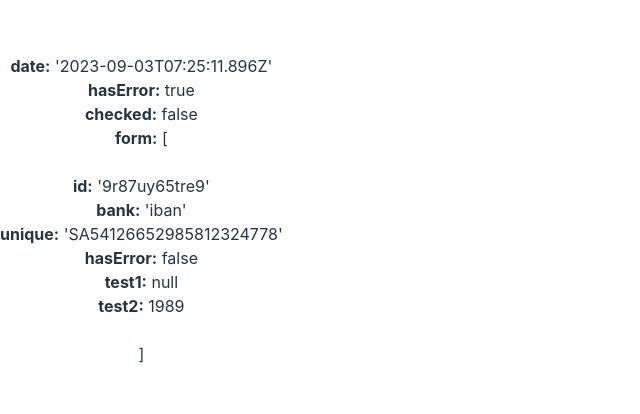
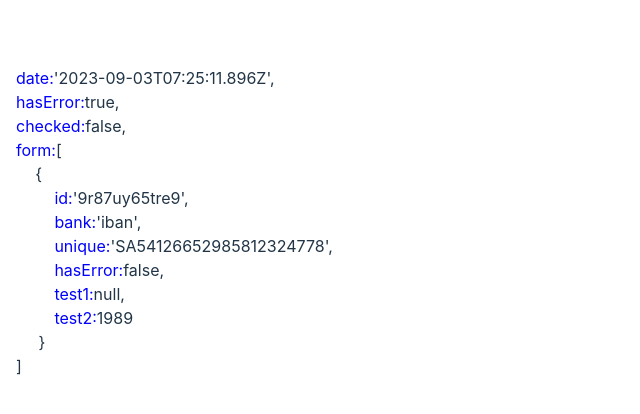
Before and after one commit to Dave86dev/jsonsurferTS, a React (Vite) app: page / in a window 1280 px wide. Shown: the part 190-604 px from the top of the page, without its empty margins (0-640 px from the left). Built offline with nearby package versions, Linux system fonts and the light colour scheme.

Commit message:
feat: keys clickable in style

```diff
--- a/src/App.css
+++ b/src/App.css
@@ -1,42 +1,17 @@
-#root {
-  max-width: 1280px;
+body {
   margin: 0;
   padding: 0;
-  text-align: center;
+
+  height: 100vh;
+  width: 100vw;
+
+  display: flex;
+  justify-content: flex-start;
+  align-items: flex-start;
 }
 
-.logo {
-  height: 6em;
-  padding: 1.5em;
-  will-change: filter;
-  transition: filter 300ms;
+.mainContainer {
+  display: flex;
+  flex-direction: column;
+  margin-left: 1em;
 }
-.logo:hover {
-  filter: drop-shadow(0 0 2em #646cffaa);
-}
-.logo.react:hover {
-  filter: drop-shadow(0 0 2em #61dafbaa);
-}
-
-@keyframes logo-spin {
-  from {
-    transform: rotate(0deg);
-  }
-  to {
-    transform: rotate(360deg);
-  }
-}
-
-@media (prefers-reduced-motion: no-preference) {
-  a:nth-of-type(2) .logo {
-    animation: logo-spin infinite 20s linear;
-  }
-}
-
-.card {
-  padding: 2em;
-}
-
-.read-the-docs {
-  color: #888;
-}
--- a/src/App.tsx
+++ b/src/App.tsx
@@ -5,9 +5,9 @@ import jsonData from './data/demoData.json'
 function App() {
 
   return (
-    <>
+    <div className="mainContainer">
       <JsonRender data={jsonData as unknown} depth={0}/>
-    </>
+    </div>
   )
 }
 
--- /dev/null
+++ b/src/common/ObjectsRender/ObjectsRender.css
@@ -0,0 +1,5 @@
+
+.elementClick {
+    color: blue;
+    cursor: pointer;
+}
--- a/src/common/ObjectsRender/ObjectsRender.tsx
+++ b/src/common/ObjectsRender/ObjectsRender.tsx
@@ -1,16 +1,33 @@
-import React from 'react'
-import { JsonRender } from '../JsonRender/JsonRender'
+import React from "react"
+import { JsonRender } from "../JsonRender/JsonRender"
 
-import { ObjectComponentProps } from '../../interfaces'
+import { ObjectComponentProps } from "../../interfaces"
 
-export const ObjectsRender: React.FC<ObjectComponentProps> = ({ data, depth }) => {
+import "./ObjectsRender.css"
+
+export const ObjectsRender: React.FC<ObjectComponentProps> = ({
+  data,
+  depth,
+}) => {
   return (
-    <div>
-      {Object.entries(data).map(([key, value]) => (
-        <div key={key}>
-          <strong>{key}:</strong> <JsonRender data={value} depth={depth + 1}/>
-        </div>
+    <span>
+      {depth === 0 ? "" : "{"}
+      <br />
+      {Object.entries(data).map(([key, value], index) => (
+        <span key={key} style={{ paddingLeft: `${depth * 1.2}em` }}>
+          <span
+            className={Array.isArray(data) ? "" : "elementClick"}
+          >
+            {key}:
+          </span>
+          <JsonRender data={value} depth={depth + 1} />
+          {index < Object.entries(data).length - 1 ? "," : ""}
+          <br />
+        </span>
       ))}
-    </div>
+      <span style={{ paddingLeft: `${depth * 0.7}em` }}>
+        {depth === 0 ? "" : "}"}
+      </span>
+    </span>
   )
 }
```
